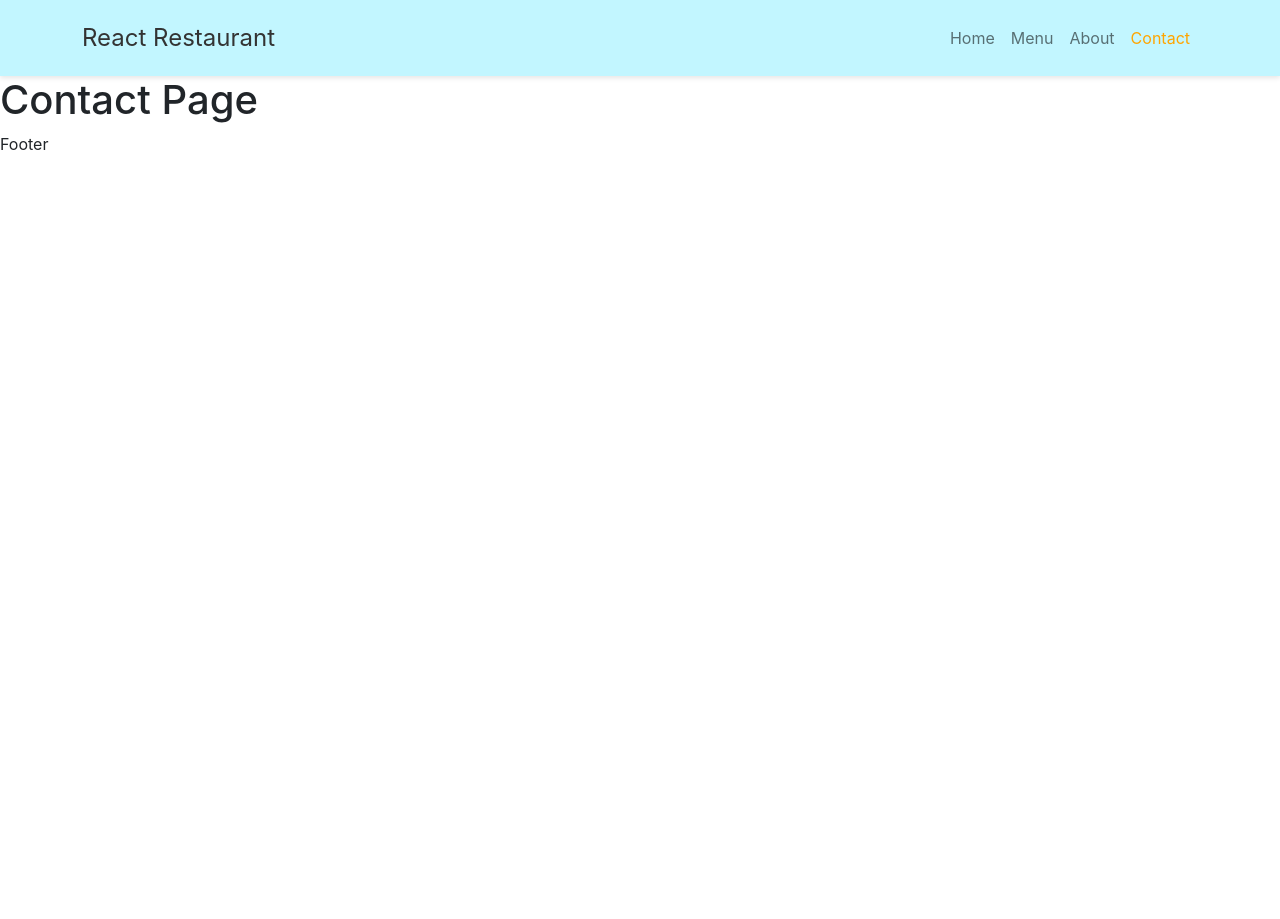
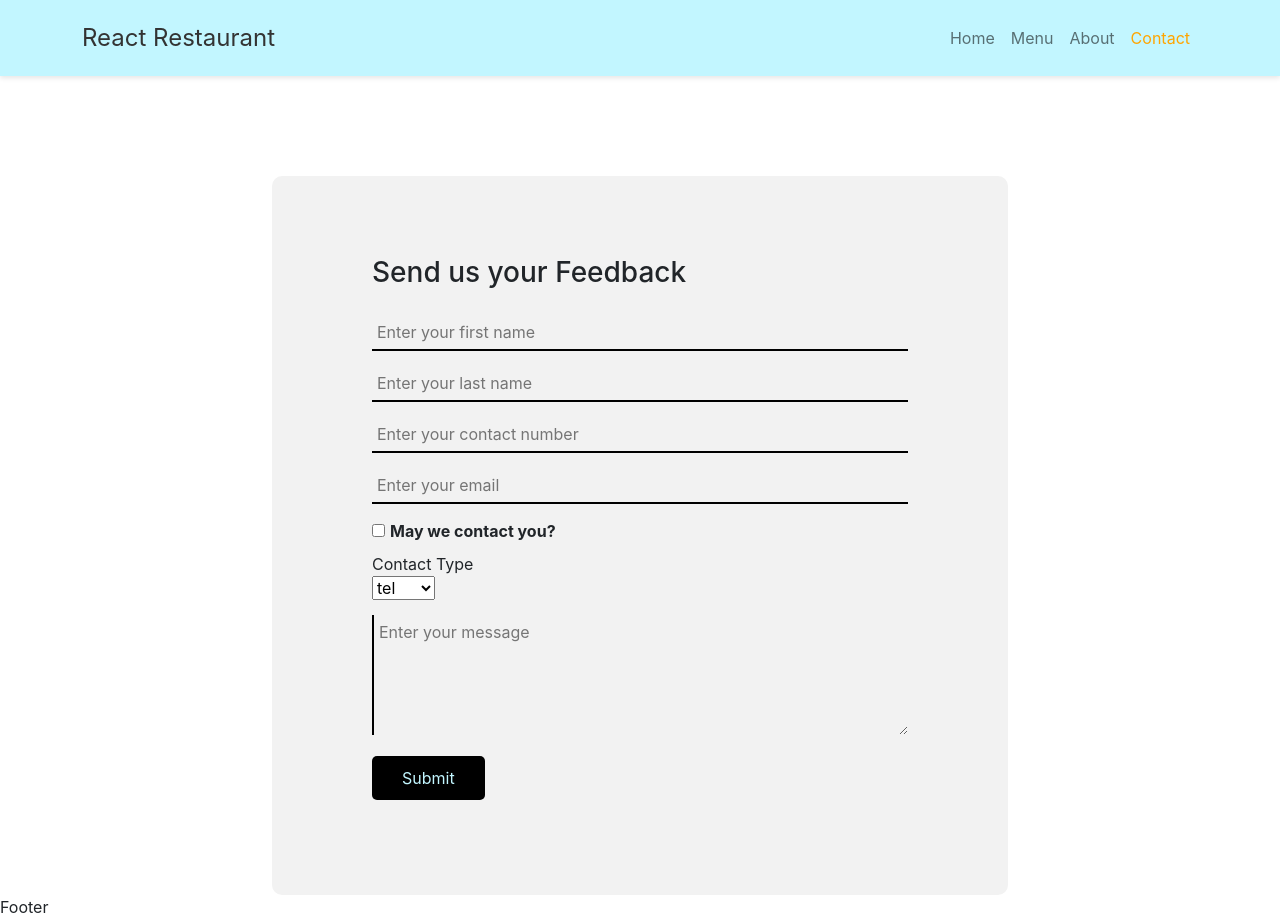
Before and after one commit to mahbubHasan21/react-restaurant, a React (Create React App) app: page /contact in a window 1280 px wide. Before the commit the page ends 800 px from the top, so only its background shows below. Built offline with nearby package versions, Linux system fonts and the light colour scheme.

Commit message:
Add contact form

```diff
--- a/src/App.css
+++ b/src/App.css
@@ -33,3 +33,52 @@ button {
   }
 }
 /* navigation end */
+
+form {
+  background-color: #f2f2f2;
+  padding: 80px 100px;
+  border-radius: 10px;
+  margin-top: 100px;
+}
+form h3 {
+  margin-bottom: 25px;
+}
+
+.form-group label {
+  display: block;
+}
+input {
+  margin-bottom: 15px;
+  width: 100%;
+  padding: 5px;
+  border: none;
+  border-bottom: 2px solid black;
+  background: transparent;
+}
+input:focus,
+textarea:focus {
+  outline: none;
+}
+input[type="checkbox"] {
+  margin-right: 5px;
+}
+textarea {
+  margin: 15px 0px 15px 0px;
+  width: 100%;
+  padding: 5px;
+  border: none;
+  border-left: 2px solid black;
+  background: transparent;
+}
+textarea {
+  height: 120px;
+}
+input[type="checkbox"],
+input[type="submit"] {
+  width: unset;
+  background-color: black;
+  border: none;
+  color: #c2f6ff;
+  padding: 10px 30px;
+  border-radius: 5px;
+}
--- a/src/components/body/Body.js
+++ b/src/components/body/Body.js
@@ -1,7 +1,7 @@
 import React from "react";
 import { Route, Routes } from "react-router-dom";
+import Contact from "./Contact";
 import Menu from "./Menu";
-
 const Body = () => {
   return (
     <div>
@@ -9,7 +9,7 @@ const Body = () => {
         <Route path="/" element={<h1>Home Page</h1>} />
         <Route path="/menu" element={<Menu />} />
         <Route path="/about" element={<h1>About Page</h1>} />
-        <Route path="/contact" element={<h1>Contact Page</h1>} />
+        <Route path="/contact" element={<Contact />} />
       </Routes>
     </div>
   );
--- /dev/null
+++ b/src/components/body/Contact.js
@@ -0,0 +1,127 @@
+import React, { Component } from "react";
+
+class Contact extends Component {
+  constructor(props) {
+    super(props);
+    this.state = {
+      firstname: "",
+      lastname: "",
+      contactnu: "",
+      email: "",
+      agree: false,
+      contactType: "tel",
+      message: "",
+    };
+
+    this.handleInputChange = this.handleInputChange.bind(this);
+    this.handleSubmit = this.handleSubmit.bind(this);
+  }
+
+  handleInputChange = (event) => {
+    const name = event.target.name;
+    const value =
+      event.target.type === "checkbox"
+        ? event.target.checked
+        : event.target.value;
+
+    this.setState({
+      [name]: [value],
+    });
+    console.log(name, value);
+  };
+  handleSubmit = (event) => {
+    console.log(this.state);
+    event.preventDefault();
+  };
+  render() {
+    return (
+      <div>
+        <div className="container">
+          <div className="row">
+            <div className="col-8 offset-md-2">
+              <form onSubmit={this.handleSubmit}>
+                <h3>Send us your Feedback</h3>
+                <div className="form-group">
+                  <input
+                    type="text"
+                    name="firstname"
+                    placeholder="Enter your first name"
+                    value={this.state.firstname}
+                    onChange={this.handleInputChange}
+                    required
+                  />
+                </div>
+
+                <div className="form-group">
+                  <input
+                    type="text"
+                    name="lastname"
+                    placeholder="Enter your last name"
+                    value={this.state.lastname}
+                    onChange={this.handleInputChange}
+                    required
+                  />
+                </div>
+
+                <div className="form-group">
+                  <input
+                    type="number"
+                    name="contactnu"
+                    placeholder="Enter your contact number"
+                    value={this.state.contactnu}
+                    onChange={this.handleInputChange}
+                    required
+                  />
+                </div>
+
+                <div className="form-group">
+                  <input
+                    type="email"
+                    name="email"
+                    placeholder="Enter your email"
+                    value={this.state.email}
+                    onChange={this.handleInputChange}
+                    required
+                  />
+                </div>
+                <div className="form-group">
+                  <input
+                    type="checkbox"
+                    name="agree"
+                    checked={this.state.agree}
+                    onChange={this.handleInputChange}
+                  />
+                  <strong>May we contact you?</strong>
+
+                  <label>Contact Type</label>
+                  <select
+                    name="contactType"
+                    value={this.state.contactType}
+                    onChange={this.handleInputChange}
+                    required
+                  >
+                    <option>tel</option>
+                    <option>email</option>
+                  </select>
+                </div>
+                <div className="form-group">
+                  <textarea
+                    name="message"
+                    placeholder="Enter your message"
+                    value={this.state.message}
+                    onChange={this.handleInputChange}
+                    required
+                  />
+                </div>
+
+                <input type="submit" value="Submit" />
+              </form>
+            </div>
+          </div>
+        </div>
+      </div>
+    );
+  }
+}
+
+export default Contact;
```
